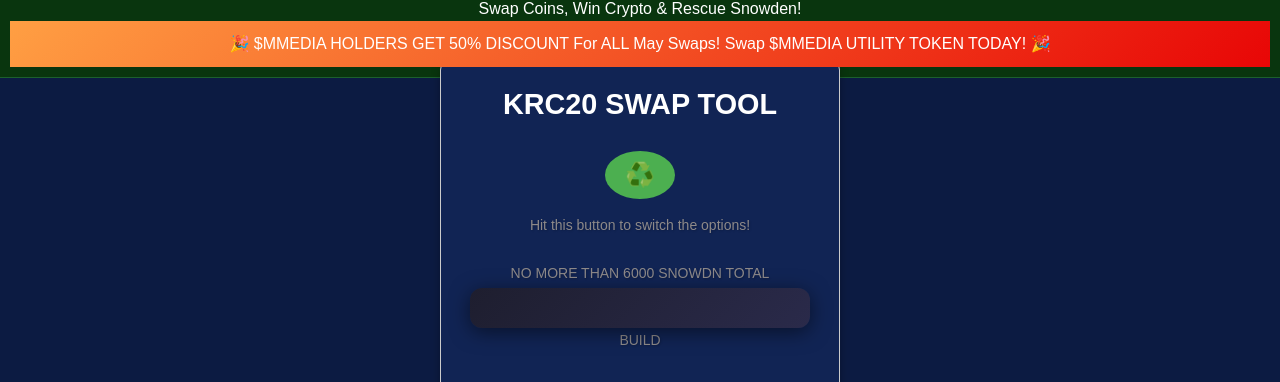
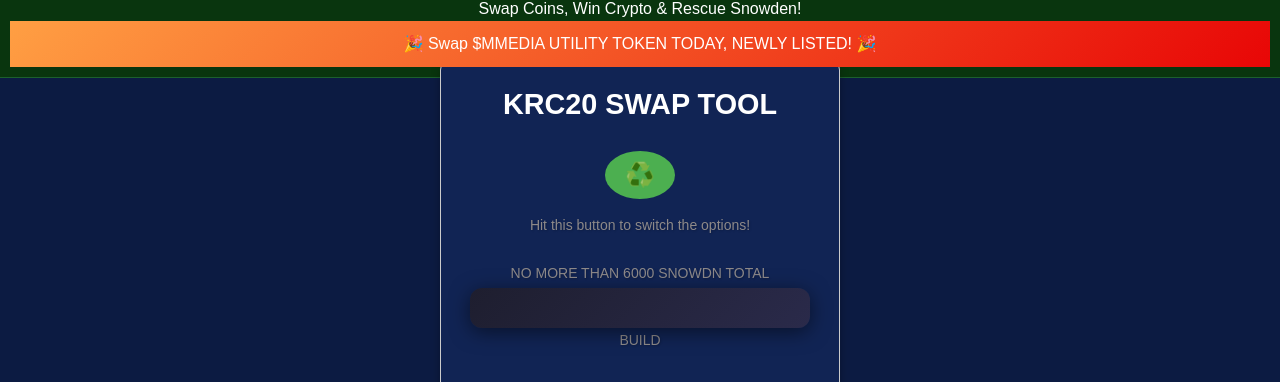
Before and after one commit to Zarbelt/SNOWDN-, a website: page index.html in a window 1280 px wide. Shown: the part 442-824 px from the top of the page. Drawn offline with nearby package versions, Linux system fonts and the light colour scheme.

Commit message:
Update index.html

```diff
--- a/index.html
+++ b/index.html
@@ -38,7 +38,7 @@
       </div>
 
       <div class="promo-banner">
-        🎉 <span class="promo-highlight">$MMEDIA HOLDERS GET 50% DISCOUNT For ALL May Swaps!</span> Swap $MMEDIA UTILITY TOKEN TODAY! 🎉
+        🎉 <span class="promo-highlight"></span> Swap $MMEDIA UTILITY TOKEN TODAY, NEWLY LISTED! 🎉
       </div>
   </header>
 
```
